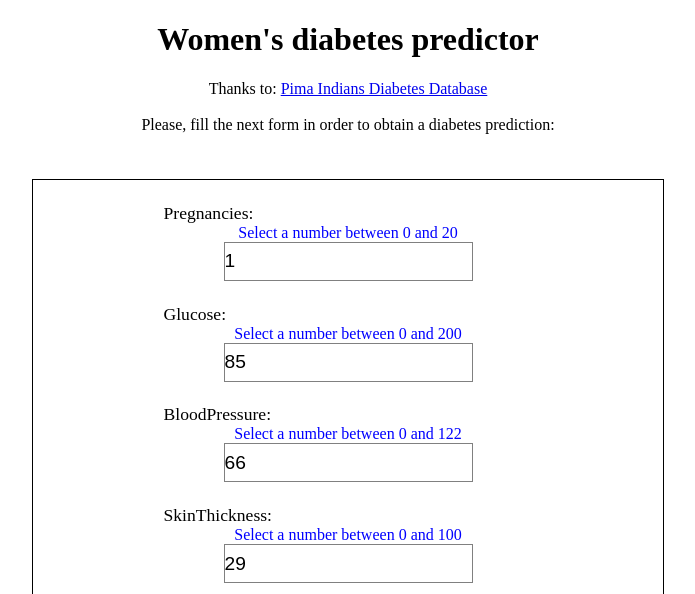
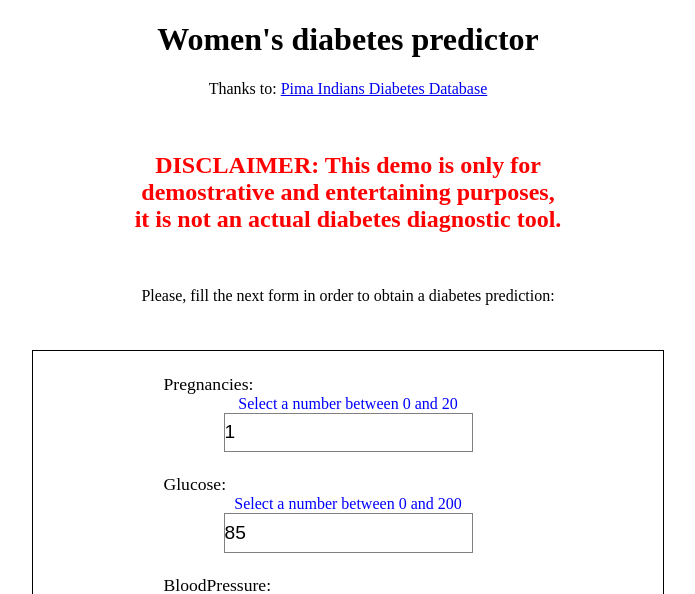
Before and after one commit to jgascon/diabetes_predictor_machine_learning, a Flask app: page / in a window 1280 px wide. Shown: the top 594 px of the page, without its empty margins (292-987 px from the left). Run offline with Flask 3, Linux system fonts and the light colour scheme; parts of the project's set-up code (start-up, migrations or seed data) failed here and were passed over.

Commit message:
Added disclaimer.

```diff
--- a/templates/file1.html
+++ b/templates/file1.html
@@ -92,8 +92,17 @@
         Thanks to: <a href="https://www.kaggle.com/uciml/pima-indians-diabetes-database/data">
             Pima Indians Diabetes Database
         </a>
-        <br/>
-        <br/>
+    </p>
+    <br/>
+
+    <h2 style="color:red; text-align: center">
+        <b>DISCLAIMER:</b> This demo is only for<br/>
+        demostrative and entertaining purposes,<br/>
+        it is not an actual diabetes diagnostic tool.
+    </h2>
+
+    <br/>
+    <p style="text-align: center">
         Please, fill the next form in order to obtain a diabetes prediction:
     </p>
 
```
Also changed, not shown: templates/file2.html (+8 -0 lines).
